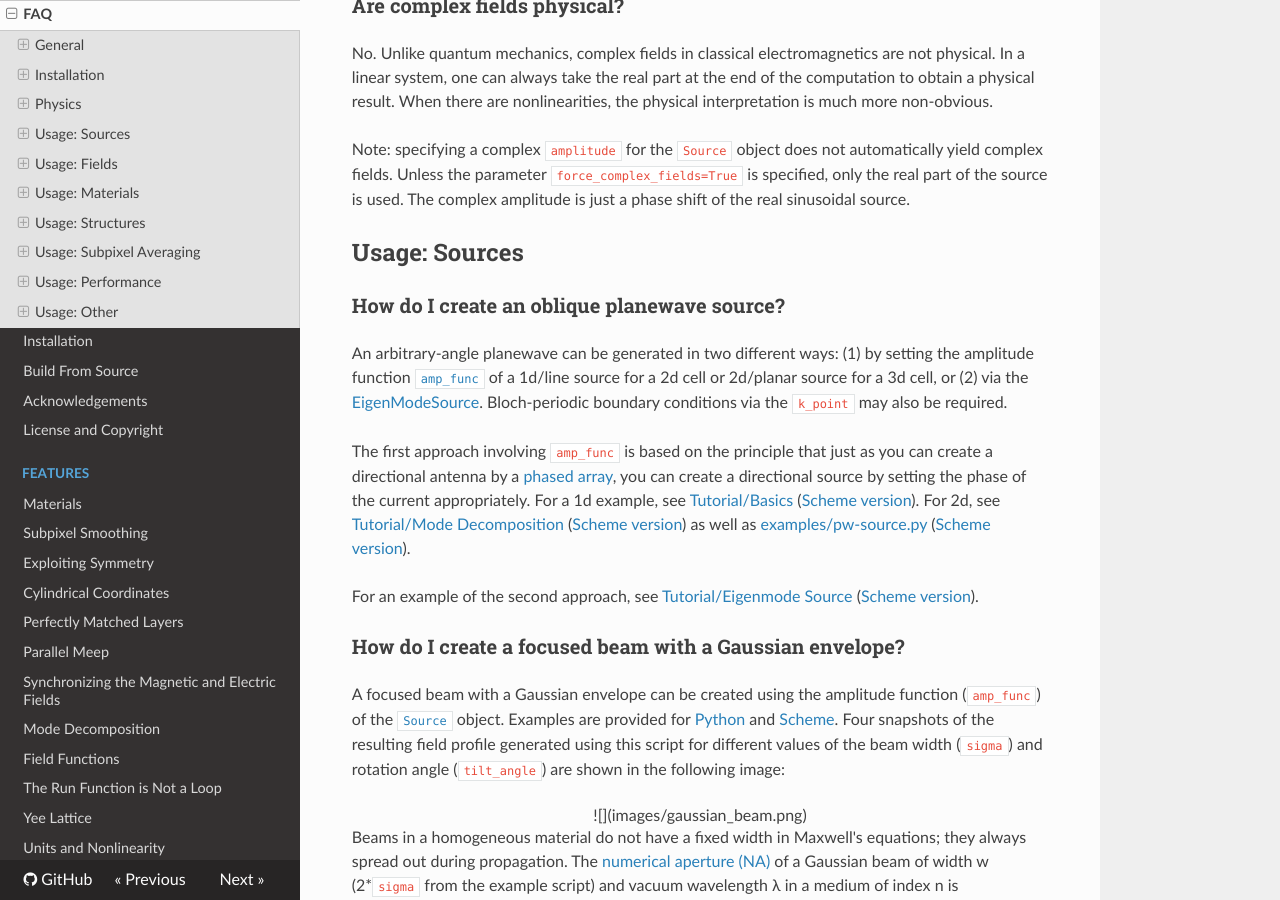
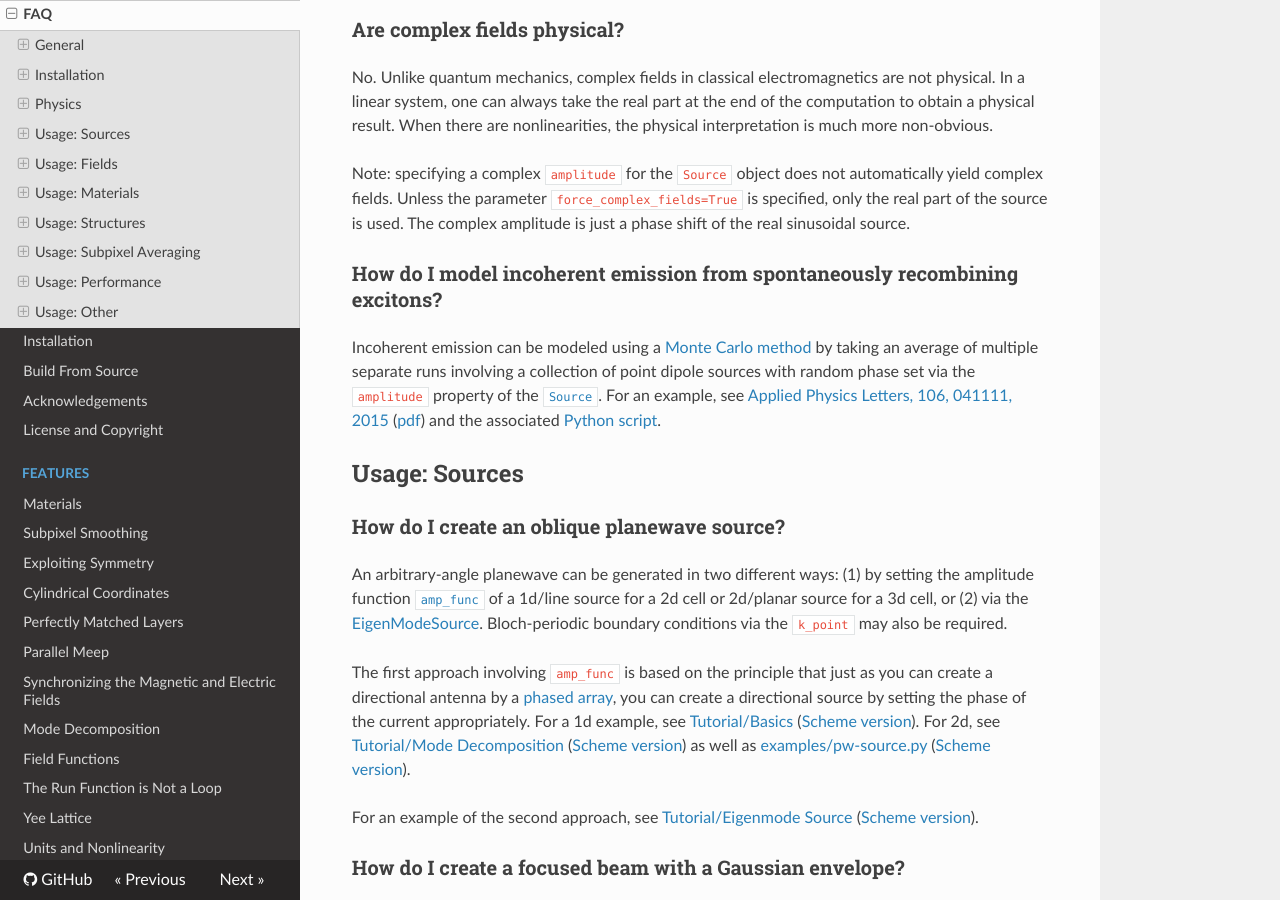
Before and after one commit to NanoComp/meep, an MkDocs documentation site: the page built from doc/docs/FAQ.md, in a window 1280 px wide and 900 px high, scrolled down 7791 px. Built offline with MkDocs 1.6.1, drawn with Linux system fonts in a browser that asks for light colours; nearby versions of some CDN libraries; formulas are drawn with MathJax 3; old or Windows-style settings are respelled for this version of MkDocs; some of the changed text lies outside the part shown.

Commit message:
FAQ on modeling incoherent emission from excitons

```diff
--- a/doc/docs/FAQ.md
+++ b/doc/docs/FAQ.md
@@ -120,6 +120,10 @@ For simulations involving [solar radiation](https://en.wikipedia.org/wiki/Sunlig
 No. Unlike quantum mechanics, complex fields in classical electromagnetics are not physical. In a linear system, one can always take the real part at the end of the computation to obtain a physical result. When there are nonlinearities, the physical interpretation is much more non-obvious.
 
 Note: specifying a complex `amplitude` for the `Source` object does not automatically yield complex fields. Unless the parameter `force_complex_fields=True` is specified, only the real part of the source is used. The complex amplitude is just a phase shift of the real sinusoidal source.
+
+### How do I model incoherent emission from spontaneously recombining excitons?
+
+Incoherent emission can be modeled using a [Monte Carlo method](https://en.wikipedia.org/wiki/Monte_Carlo_method) by taking an average of multiple separate runs involving a collection of point dipole sources with random phase set via the `amplitude` property of the [`Source`](https://meep.readthedocs.io/en/latest/Python_User_Interface/#source). For an example, see [Applied Physics Letters, 106, 041111, 2015](https://aip.scitation.org/doi/abs/10.1063/1.4907253) ([pdf](http://ab-initio.mit.edu/~oskooi/papers/Oskooi15_oled.pdf)) and the associated [Python script](http://www.simpetus.com/projects.html#meep_oled).
 
 Usage: Sources
 --------------
```
